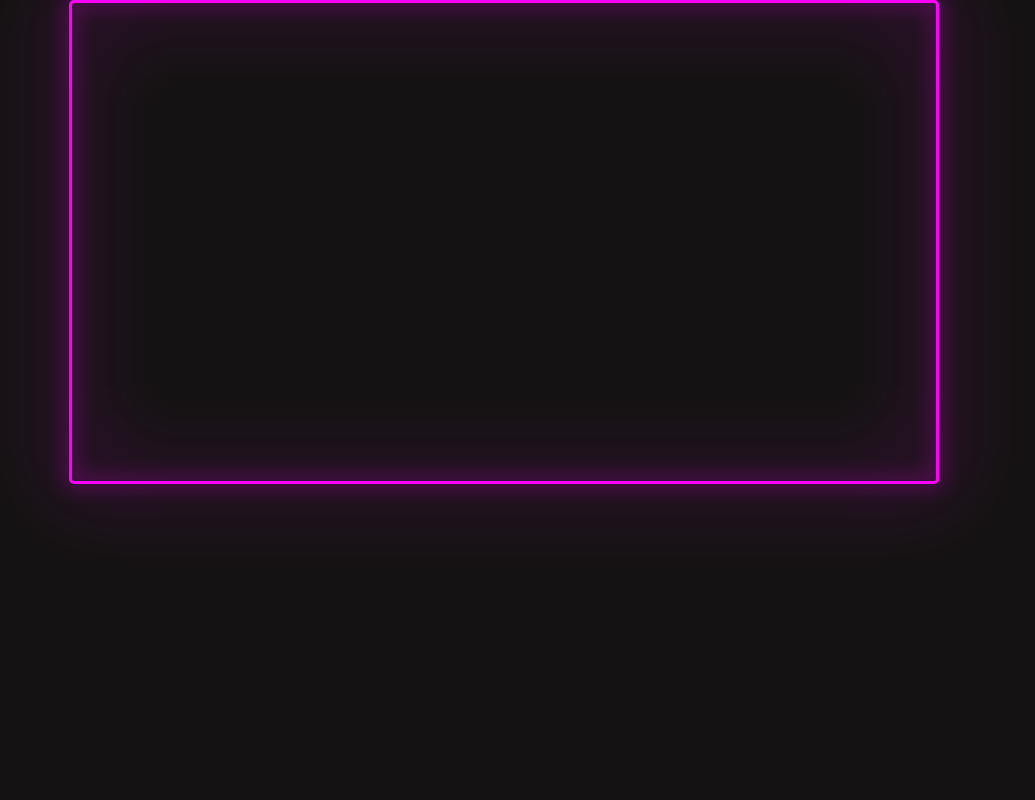
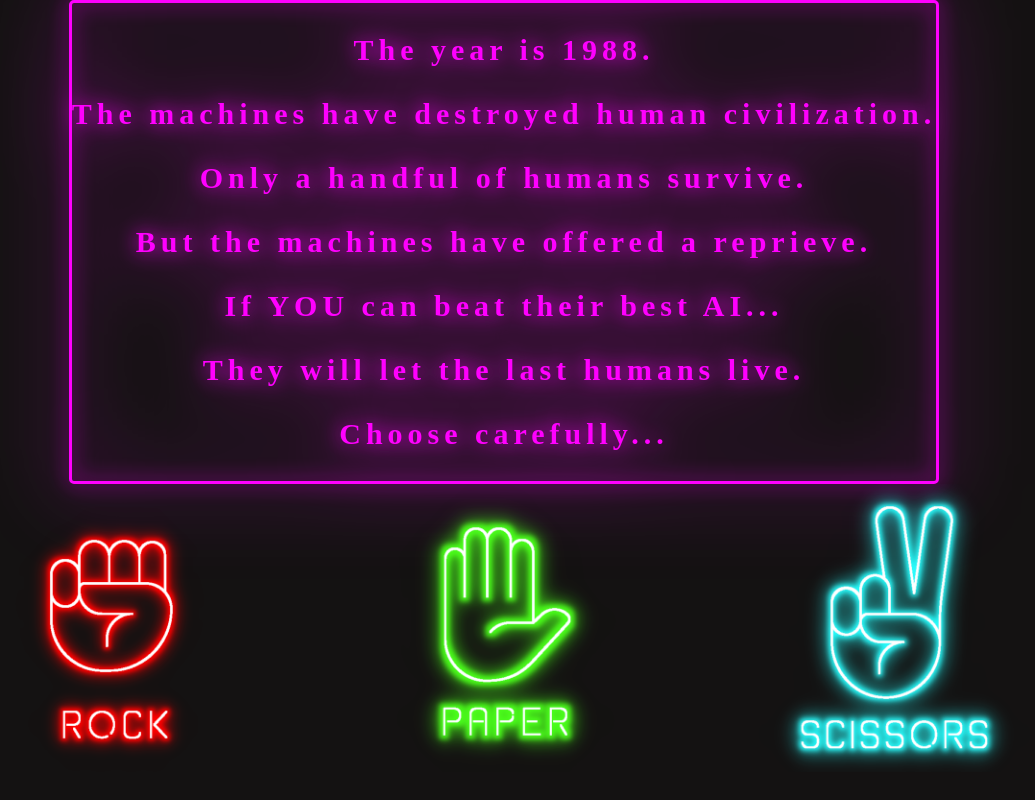
Before and after one commit to therealseanwallace/rock-paper-scissors, a plain HTML site: page game.html in a window 1280 px wide. Shown: the whole page, without its empty margins (136-1171 px from the left). Drawn offline with Linux system fonts and the light colour scheme.

Commit message:
Wrote better timing function to display items

```diff
--- a/script.js
+++ b/script.js
@@ -1,18 +1,22 @@
 console.log("Hello, World!")
 
-let addTextCounter = 0;
+let showItemsCounter = 0;
+let rpsCounter = 0;
+const globalInterval = 200;
 
-setInterval(function() {
-  if (loops === 7) {
-    return;
-  } else {
+myInterval = setInterval(function() {
+  let imgName;
+  if (showItemsCounter < 7) {
     showText();
-    console.log(number);
-    addTextCounter ++;
-
+    showItemsCounter ++;
+    console.log(showItemsCounter);}
+  else {
+    console.log("Now I should break the loop")
+    showButtons();
+    clearInterval(myInterval);
   }
 
-}, 3000)
+}, globalInterval)
 
 function showText() {
   const selectParas = document.getElementsByClassName("hidden");
@@ -22,16 +26,45 @@ function showText() {
 
 }
 
+function showButtons() {
+  console.log("Show buttons activated")
+  let rpsCounter = 0;
+  const selectAreaOne = document.querySelector("#game-area");
+  const buttonDiv = document.createElement("div");
+  buttonDiv.setAttribute("id","button-div")
+  selectAreaOne.append(buttonDiv);
+
+  const newButtonInterval = setInterval(function(){
+    const selectAreaTwo = document.querySelector("#button-div");
+    if (rpsCounter === 0) {
+      createImg("rock");
+      rpsCounter ++;
+      console.log("I should show button 1")
+    } else if (rpsCounter === 1) {
+      createImg("paper");
+      rpsCounter ++;
+      console.log("I should show button 2")
+    } else {
+      createImg("scis");
+      console.log("I should show button 3")
+      clearInterval(newButtonInterval);
+    }
+
+  }, globalInterval)
+
+}
 
 
-function newButton(img) {
-  const selectArea = document.querySelector("#game-area");
-  const newButt = document.createElement("img");+
-  newButt.classList.add("option", "fadein");
+
+function createImg(img) {
+  let image = document.createElement('img');
   const imgSrc = `./${img}.png`;
-  newButt.src = imgSrc;
-  selectArea.append(newButt);
+  image.src = imgSrc;
+  image.classList.add("option", "hidden", "fadein")
+  document.querySelector('#game-area').appendChild(image);
 }
+
+
 
 let userWins = 0;
 let computerWins = 0;
--- a/styles.css
+++ b/styles.css
@@ -157,6 +157,6 @@ body {
 }
 
 .option {
-  width: 20vw;
+  width: 30vw;
   height: auto;
 }
```
